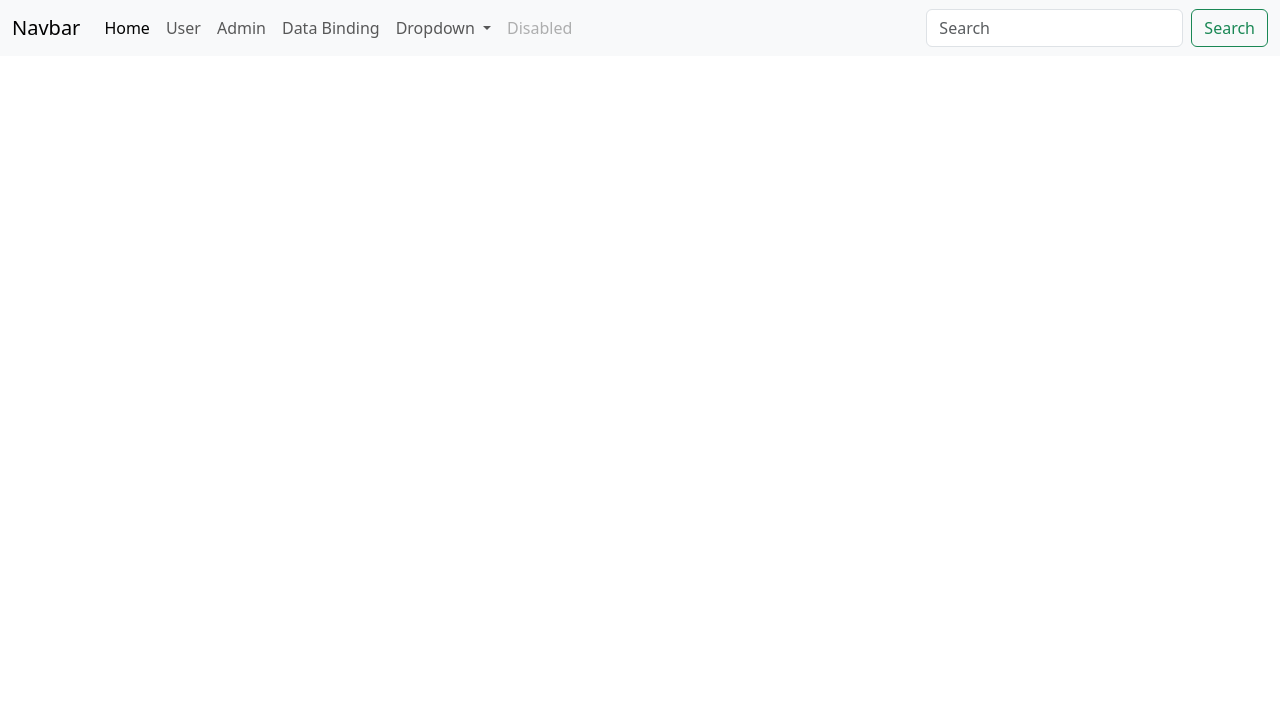
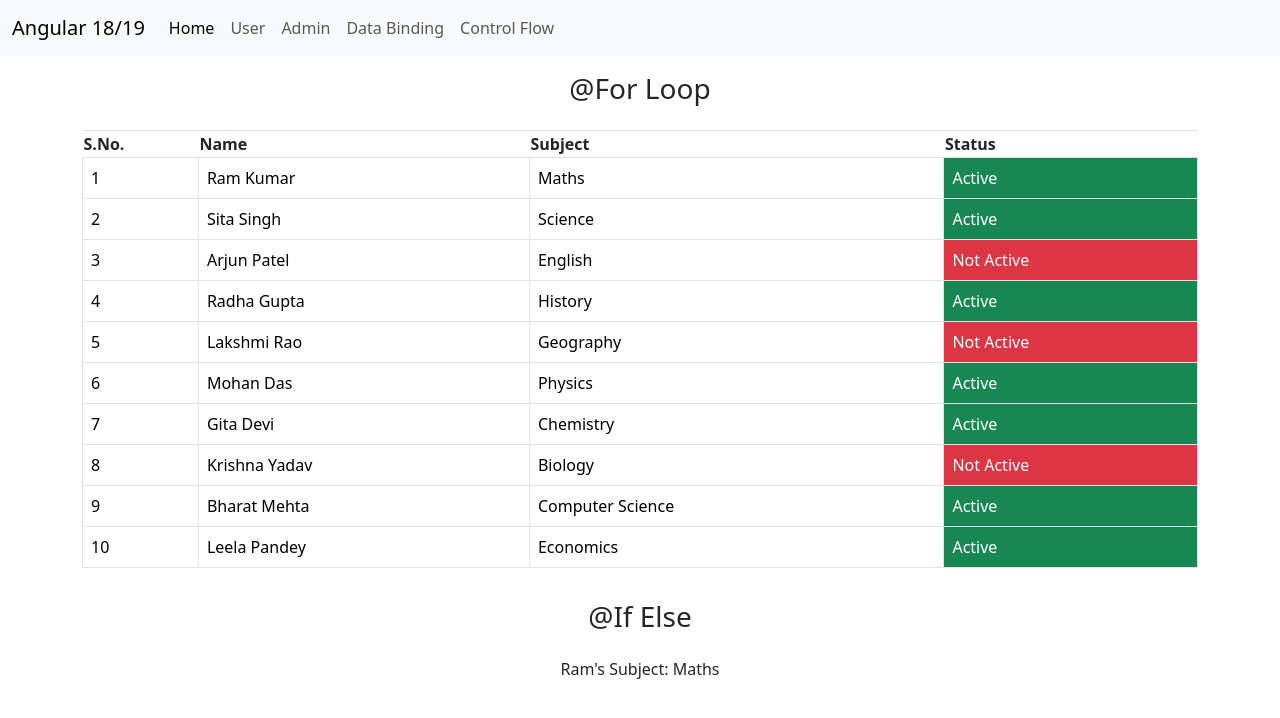
Before and after one commit to shiwanshudev/angular-19-basics, an Angular app: page /control-flow in a window 1280 px wide. Before the commit this address led to /. Shown: the top 718 px of the page. Built offline with nearby package versions, Linux system fonts and the light colour scheme.

Commit message:
Add control flow and homepage

```diff
--- a/angular.json
+++ b/angular.json
@@ -28,7 +28,9 @@
               "src/styles.css",
               "./node_modules/bootstrap/dist/css/bootstrap.min.css"
             ],
-            "scripts": []
+            "scripts": [
+              "node_modules/bootstrap/dist/js/bootstrap.bundle.min.js"
+            ]
           },
           "configurations": {
             "production": {
--- a/src/app/app.component.html
+++ b/src/app/app.component.html
@@ -1,6 +1,6 @@
 <nav class="navbar navbar-expand-lg bg-body-tertiary">
   <div class="container-fluid">
-    <a class="navbar-brand" href="#">Navbar</a>
+    <a class="navbar-brand" routerLink="/">Angular 18/19</a>
     <button
       class="navbar-toggler"
       type="button"
@@ -15,7 +15,7 @@
     <div class="collapse navbar-collapse" id="navbarSupportedContent">
       <ul class="navbar-nav me-auto mb-2 mb-lg-0">
         <li class="nav-item">
-          <a class="nav-link active" aria-current="page" href="#">Home</a>
+          <a class="nav-link active" aria-current="page" routerLink="/">Home</a>
         </li>
         <li class="nav-item">
           <a class="nav-link" routerLink="user-page">User</a>
@@ -26,37 +26,12 @@
         <li class="nav-item">
           <a class="nav-link" routerLink="data-binding">Data Binding</a>
         </li>
-        <li class="nav-item dropdown">
-          <a
-            class="nav-link dropdown-toggle"
-            href="#"
-            role="button"
-            data-bs-toggle="dropdown"
-            aria-expanded="false"
-          >
-            Dropdown
-          </a>
-          <ul class="dropdown-menu">
-            <li><a class="dropdown-item" href="#">Action</a></li>
-            <li><a class="dropdown-item" href="#">Another action</a></li>
-            <li><hr class="dropdown-divider" /></li>
-            <li><a class="dropdown-item" href="#">Something else here</a></li>
-          </ul>
-        </li>
         <li class="nav-item">
-          <a class="nav-link disabled" aria-disabled="true">Disabled</a>
+          <a class="nav-link" routerLink="control-flow">Control Flow</a>
         </li>
       </ul>
-      <form class="d-flex" role="search">
-        <input
-          class="form-control me-2"
-          type="search"
-          placeholder="Search"
-          aria-label="Search"
-        />
-        <button class="btn btn-outline-success" type="submit">Search</button>
-      </form>
     </div>
   </div>
 </nav>
+
 <router-outlet></router-outlet>
--- a/src/app/app.routes.ts
+++ b/src/app/app.routes.ts
@@ -2,9 +2,13 @@ import { Routes } from '@angular/router';
 import { UserComponent } from './components/user/user.component';
 import { AdminComponent } from './components/admin/admin.component';
 import { DataBindingComponent } from './components/data-binding/data-binding.component';
+import { ControlFlowComponent } from './components/control-flow/control-flow.component';
+import { HomePageComponent } from './components/home-page/home-page.component';
 
 export const routes: Routes = [
+  { path: '', component: HomePageComponent },
   { path: 'user-page', component: UserComponent },
   { path: 'admin', component: AdminComponent },
   { path: 'data-binding', component: DataBindingComponent },
+  { path: 'control-flow', component: ControlFlowComponent },
 ];
--- /dev/null
+++ b/src/app/components/control-flow/control-flow.component.html
@@ -0,0 +1,33 @@
+<div class="container">
+  <h3 class="text-center py-3">{{ "@For Loop" }}</h3>
+  <table class="table table-bordered">
+    <thead>
+      <th>S.No.</th>
+      <th>Name</th>
+      <th>Subject</th>
+      <th>Status</th>
+    </thead>
+    <tbody>
+      @for(student of studentsList ; track $index){
+      <tr>
+        <td>{{ $index + 1 }}</td>
+        <td>{{ student.name }}</td>
+        <td>{{ student.subject }}</td>
+        <td
+          [class]="
+            student.isActive ? 'bg-success text-white' : 'bg-danger text-white'
+          "
+        >
+          {{ student.isActive ? "Active" : "Not Active" }}
+        </td>
+      </tr>
+      }
+    </tbody>
+  </table>
+  <h3 class="text-center py-3">{{ "@If Else" }}</h3>
+  @if (studentsList[0].name == 'Ram Kumar'){
+  <p class="text-center">Ram's Subject: {{ studentsList[0].subject }}</p>
+  }@else {
+  <p class="text-center">User does not exist!</p>
+  }
+</div>
--- /dev/null
+++ b/src/app/components/control-flow/control-flow.component.ts
@@ -0,0 +1,22 @@
+import { Component } from '@angular/core';
+
+@Component({
+  selector: 'app-control-flow',
+  imports: [],
+  templateUrl: './control-flow.component.html',
+  styleUrl: './control-flow.component.css',
+})
+export class ControlFlowComponent {
+  studentsList = [
+    { name: 'Ram Kumar', subject: 'Maths', isActive: true },
+    { name: 'Sita Singh', subject: 'Science', isActive: true },
+    { name: 'Arjun Patel', subject: 'English', isActive: false },
+    { name: 'Radha Gupta', subject: 'History', isActive: true },
+    { name: 'Lakshmi Rao', subject: 'Geography', isActive: false },
+    { name: 'Mohan Das', subject: 'Physics', isActive: true },
+    { name: 'Gita Devi', subject: 'Chemistry', isActive: true },
+    { name: 'Krishna Yadav', subject: 'Biology', isActive: false },
+    { name: 'Bharat Mehta', subject: 'Computer Science', isActive: true },
+    { name: 'Leela Pandey', subject: 'Economics', isActive: true },
+  ];
+}
--- a/src/app/components/data-binding/data-binding.component.html
+++ b/src/app/components/data-binding/data-binding.component.html
@@ -1,25 +1,25 @@
 <div class="container-fluid">
   <h1 class="p-3 text-center">Data Binding</h1>
   <div class="row">
-    <div class="col-6 p-3 text-center bg-success">
+    <div class="col-6 p-3 text-center border">
       <h3>One Way</h3>
     </div>
-    <div class="col-6 p-3 text-center bg-primary">
+    <div class="col-6 p-3 text-center border">
       <h3>Two Way</h3>
     </div>
   </div>
   <div class="row">
     <div class="col-6">
       <div class="row">
-        <div class="col-6 p-3 text-center bg-secondary">
+        <div class="col-6 p-3 text-center border">
           <h4>From ts to html</h4>
         </div>
-        <div class="col-6 col-6 p-3 text-center bg-warning">
+        <div class="col-6 col-6 p-3 text-center border">
           <h4>From html to ts</h4>
         </div>
       </div>
     </div>
-    <div class="col-6 col-6 p-3 text-center bg-danger">
+    <div class="col-6 col-6 p-3 text-center border">
       <h4>ngModel Directive</h4>
     </div>
   </div>
@@ -28,15 +28,15 @@
       <div class="row">
         <div class="col-6">
           <div class="row">
-            <div class="col-6 bg-success p-3 text-center">
+            <div class="col-6 border p-3 text-center">
               <h4>interpolation</h4>
             </div>
-            <div class="col-6 bg-primary p-3 text-center">
+            <div class="col-6 border p-3 text-center">
               <h4>property binding</h4>
             </div>
           </div>
         </div>
-        <div class="col-6 bg-secondary p-3 text-center">
+        <div class="col-6 border p-3 text-center">
           <h4>event binding</h4>
         </div>
       </div>
@@ -45,7 +45,7 @@
   </div>
 
   <section>
-    <h2 class="p-3 text-center">Interpolation</h2>
+    <h2 class="p-3 text-center pt-5">Interpolation</h2>
     <p class="text-center">
       The value of variable inside the class component is: {{ content }}
     </p>
@@ -73,9 +73,12 @@
       <option value="AP">Andhra Pradesh</option>
       <option value="Oddissa">Oddissa</option>
     </select>
-    <h3>Selected State: {{ state }}</h3>
+    <p class="pt-2">Selected State: {{ state }}</p>
     <h3>Passing data from html to ts</h3>
-    <button class="btn btn-primary" (click)="onChangeText('I have changed!')">
+    <button
+      class="btn btn-primary mt-2"
+      (click)="onChangeText('I have changed!')"
+    >
       Change Text
     </button>
     <p>{{ changedText }}</p>
--- /dev/null
+++ b/src/app/components/home-page/home-page.component.html
@@ -0,0 +1,17 @@
+<div class="px-4 py-5 my-5 text-center">
+  <h1 class="display-5 fw-bold text-body-emphasis">Angular 18/19</h1>
+  <div class="col-lg-6 mx-auto">
+    <p class="lead mb-4">Learn about Angular with various examples here.</p>
+    <div class="d-grid gap-2 d-sm-flex justify-content-sm-center">
+      <a class="btn btn-primary btn-lg px-4 gap-3" routerLink="data-binding">
+        Data Binding
+      </a>
+      <a
+        class="btn btn-outline-secondary btn-lg px-4"
+        routerLink="control-flow"
+      >
+        Control Flow
+      </a>
+    </div>
+  </div>
+</div>
```
Also changed, not shown: src/app/components/home-page/home-page.component.ts (added, +10 -0 lines), src/app/components/control-flow/control-flow.component.css (added), src/app/components/home-page/home-page.component.css (added), 2 other files (tests, documents, lock files or other folders).
